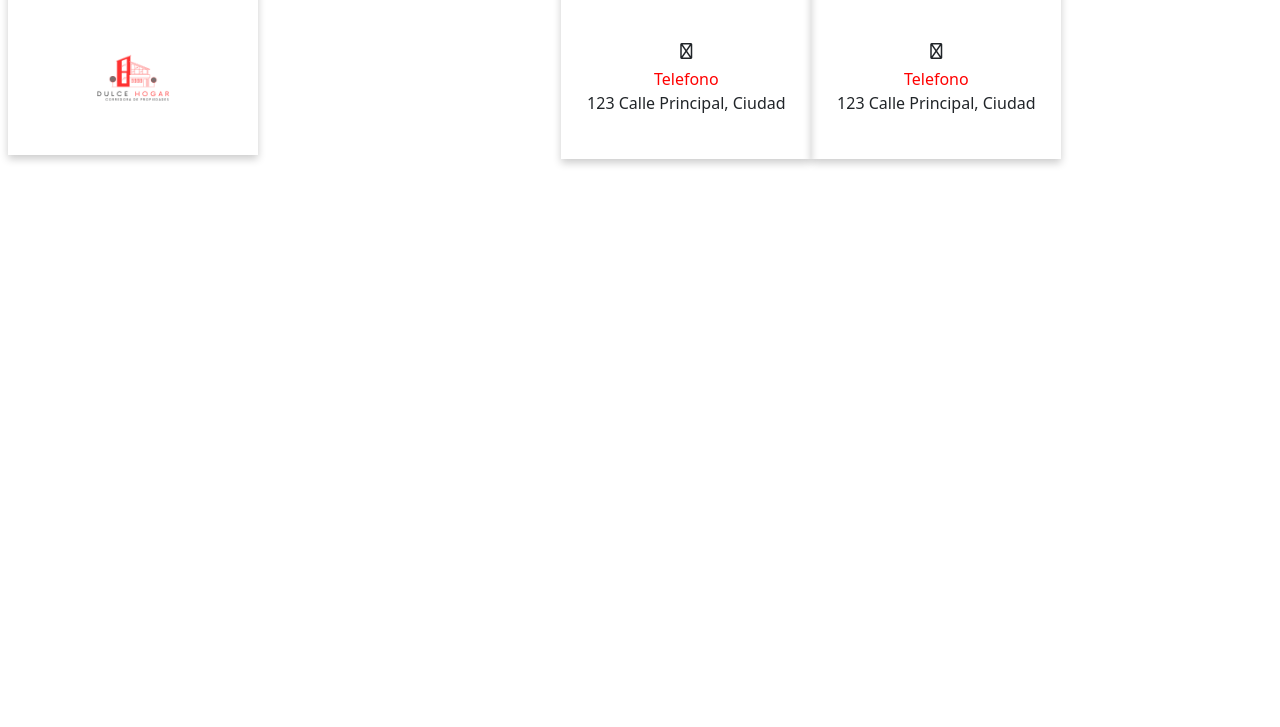
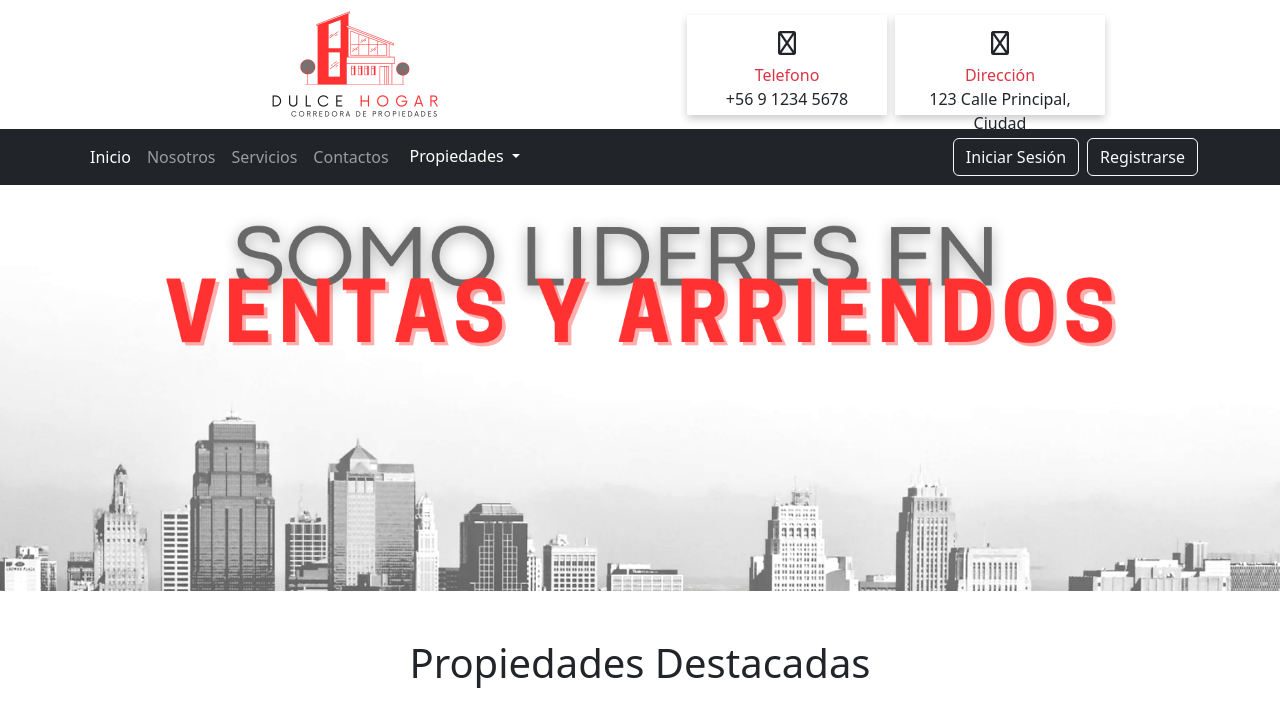
Before and after one commit to joseMunozNunez10/Dulce_Hogar, a Django app: page / in a window 1280 px wide. Shown: the top 727 px of the page. Run offline with Django 5.2, Linux system fonts and the light colour scheme; some libraries are stand-ins or nearby versions.

Commit message:
Se crea el archivo HTML(arriendos, navbar, servicios, ventas) se modifica about.html por acerca.html .-2 se agrega banner principal. .-3 se da cuarpo al index.html

```diff
--- a/m7_python/static/css/style.css
+++ b/m7_python/static/css/style.css
@@ -0,0 +1,39 @@
+
+/* #######################    ESTILOS NAVBAR    ####################### */
+
+.navbar-nav .d-flex {
+    margin-left: auto;
+}
+
+.navbar-nav .btn-outline-light {
+    margin-left: 10px;
+}
+
+
+.navbar-nav .btn-outline-light:hover {
+    color: #000;
+    background-color: #fff;
+}
+
+/* #######################    ESTILOS HEADER    ####################### */
+
+
+.cl_header {
+    padding-top: 0.1rem;
+    padding-bottom: 0.1rem;
+}
+
+
+.cl_header .d-flex > div {
+    margin-top: 0.1rem;
+    margin-bottom: 0.1rem;
+}
+
+
+.fa-phone, .fa-location-dot {
+    font-size: 1.5rem;
+}
+
+.text-danger {
+    color: red;
+}
--- a/m7_python/templates/about.html
+++ b/m7_python/templates/acerca.html
@@ -2,5 +2,5 @@
 {% load static %}
 
 {% block 'content' %}
-<h1>hola mundo</h1>
+    hola mundo
 {% endblock %}
--- a/m7_python/templates/base.html
+++ b/m7_python/templates/base.html
@@ -6,14 +6,12 @@
   <meta charset="utf-8">
   <meta name="viewport" content="width=device-width, initial-scale=1">
   <title>Dulce Hogar corredores</title>
-  <script src="https://kit.fontawesome.com/21bd0f4044.js" crossorigin="anonymous"></script>
-  <link href="https://cdn.jsdelivr.net/npm/bootstrap@5.3.3/dist/css/bootstrap.min.css" rel="stylesheet"
-    integrity="sha384-QWTKZyjpPEjISv5WaRU9OFeRpok6YctnYmDr5pNlyT2bRjXh0JMhjY6hW+ALEwIH" crossorigin="anonymous">
-
-
-
-   {% load static %}
-    <link rel="stylesheet" href="{% static 'css/style.css' %}">
+  <!-- Enlace a Bootstrap CSS -->
+  <link href="https://cdn.jsdelivr.net/npm/bootstrap@5.3.3/dist/css/bootstrap.min.css" rel="stylesheet" integrity="sha384-QWTKZyjpPEjISv5WaRU9OFeRpok6YctnYmDr5pNlyT2bRjXh0JMhjY6hW+ALEwIH" crossorigin="anonymous">
+  <!-- Enlace a Font Awesome (para los iconos) -->
+  <link rel="stylesheet" href="https://cdnjs.cloudflare.com/ajax/libs/font-awesome/6.0.0-beta3/css/all.min.css">
+  <!-- Enlace a tu archivo CSS personalizado -->
+  <link rel="stylesheet" href="{% static 'css/style.css' %}">
 </head>
 <body>
 
@@ -22,9 +20,17 @@
     {% endblock %}
 
 
+    {% block 'navbar' %}
+    {% include 'navbar.html'%}
+    {% endblock %}
+
+
     {% block 'content' %}
 
     {% endblock %}
+
+
+
 
 
   <script src="https://cdn.jsdelivr.net/npm/bootstrap@5.3.3/dist/js/bootstrap.bundle.min.js"
--- a/m7_python/templates/header.html
+++ b/m7_python/templates/header.html
@@ -1,36 +1,37 @@
-
 {% load static %}
 
-{% block 'content' %}
+{% block 'header' %}
 
-<div class="container-fluid position-fixed top-0 start-0 p-2" style="height: 110px;">
-    <div class="d-flex align-items-center justify-content-between col-12 col-lg-10" style="height: 100%;">
+<div class="cl_header container py-2"> <!-- Cambia 'pt-1' a 'py-1' para padding vertical -->
+    <div class="d-flex align-items-center justify-content-between col-12 col-lg-10 mx-auto"> <!-- Añadido 'mx-auto' para centrar el contenido en pantallas grandes -->
         <!-- Div para la imagen -->
-        <div class="align-items-center col-6 col-lg-4 pt-5" style="text-align: center; width: 250px; height: 200px; display: flex; flex-direction: column; justify-content: center; box-shadow: 0 4px 8px rgba(0, 0, 0, 0.2)">
-            <img src="{% static 'img/Dulce.png'%}" alt="logo" class="img-fluid" width="110" height="110">
+        <div class="d-flex align-items-center me-4"> <!-- Cambiado 'ms-5' a 'me-4' para espacio a la derecha -->
+            <img src="{% static 'img/logo350*110.png'%}" alt="logo" class="img-fluid" width="350" height="70">
         </div>
 
         <!-- Div para las cajas de información -->
-        <div class="d-flex align-items-center pt-2">
+        <div class="d-flex align-items-center gap-2"> <!-- Usado 'gap-2' para espacio entre cajas -->
             <!-- Caja para teléfono -->
-            <div class="align-items-center col-6 col-lg-4 pt-5" style="text-align: center; width: 250px; height: 200px; display: flex; flex-direction: column; justify-content: center; box-shadow: 0 4px 8px rgba(0, 0, 0, 0.2);">
-                <i class="fa-regular fa-phone pt-2 pb-2"></i>
-                <span style="color: red;">Telefono</span>
+            <div class="d-flex flex-column align-items-center text-center p-2" style="width: 200px; height: 100px; box-shadow: 0 4px 8px rgba(0, 0, 0, 0.2);">
+                <i class="fa-regular fa-phone py-2"></i>
+                <span class="text-danger">Telefono</span>
+                <p>+56 9 1234 5678</p>
+            </div>
+
+            <!-- Caja para dirección -->
+            <div class="d-flex flex-column align-items-center text-center p-2" style="width: 210px; height: 100px; box-shadow: 0 4px 8px rgba(0, 0, 0, 0.2);">
+                <i class="fa-regular fa-location-dot py-2"></i>
+                <span class="text-danger">Dirección</span>
                 <p>123 Calle Principal, Ciudad</p>
             </div>
-
-
-
-            <!-- Caja para dirección -->
-            <div class="align-items-center col-6 col-lg-4 pt-5" style="text-align: center; width: 250px; height: 200px; display: flex; flex-direction: column; justify-content: center; box-shadow: 0 4px 8px rgba(0, 0, 0, 0.2);">
-                <i class="fa-regular fa-location-dot pt-2 pb-2"></i>
-                <span style="color: red;">Telefono</span>
-                <p>123 Calle Principal, Ciudad</p>
-            </div>
-
-
         </div>
     </div>
 </div>
 
+
+<div class="container">
+
+
+</div>
+
 {% endblock %}
--- a/m7_python/templates/index.html
+++ b/m7_python/templates/index.html
@@ -3,6 +3,37 @@
 
 {% block 'content' %}
 
+<!-- banner principal  -->
+<img src="{% static 'img/banner_principal.png' %}" class="img-fluid" alt="banner principal corredores">
+
+<!-- Propiedades destacadas -->
+
+<div class="container pt-5 ">
+    <h1 class="text-center mb-5">Propiedades Destacadas</h1>
+    <div class="col-md-4 mb-4">
+        {% for inmueble in inmuebles %}
+        <div class="card">
+            <img src="{% static 'img/placeholder.jpg' %}" class="card-img-top" alt="Imagen de inmueble">
+            <div class="card-body">
+                <h5 class="card-title">{{ inmueble.nombre_inmueble }}</h5>
+                <p class="card-text">{{ inmueble.descripcion }}</p>
+                <p class="card-text">
+                    <i class="fa-solid fa-location-dot"></i><strong> Dirección:</strong> {{ inmueble.direccion }}</p>
+                <p class="card-text">
+                    <i class="fa-solid fa-arrows-up-down-left-right"></i><strong>  Metros Construidos:</strong> {{ inmueble.m2_construido }}</p>
+                <p class="card-text">
+                    <i class="fa-solid fa-toilet"></i><strong>  Número de Baños:</strong> {{ inmueble.numero_banos }}</p>
+                <p class="card-text">
+                    <i class="fa-solid fa-bed"></i><strong>  Número de Habitaciones:</strong> {{ inmueble.numero_hab }}</p>
+                <p class="card-text">
+                    <i class="fa-solid fa-arrows-up-down-left-right"></i><strong>  Metros Terreno:</strong> {{ inmueble.m2_terreno }}</p>
+                <p class="card-text">
+                    <i class="fa-solid fa-car"></i><strong>  Número de Estacionamientos:</strong> {{ inmueble.numero_est }}</p>
+            </div>
+        </div>
+        {% endfor %}
+    </div>
+</div>
 
 
 
--- /dev/null
+++ b/m7_python/templates/navbar.html
@@ -0,0 +1,47 @@
+{%load static %}
+
+{% block 'navbar' %}
+
+<nav class="navbar navbar-expand-lg navbar-dark bg-dark">
+    <div class="container">
+        <button class="navbar-toggler" type="button" data-bs-toggle="collapse" data-bs-target="#navbarSupportedContent" aria-controls="navbarSupportedContent" aria-expanded="false" aria-label="Toggle navigation">
+            <span class="navbar-toggler-icon"></span>
+        </button>
+        <div class="collapse navbar-collapse" id="navbarSupportedContent">
+            <ul class="navbar-nav me-auto mb-2 mb-lg-0">
+                <li class="nav-item">
+                    <a class="nav-link active" aria-current="page" href="{% url 'indice' %}">Inicio</a>
+                </li>
+                <li class="nav-item">
+                    <a class="nav-link" href="{% url 'acerca' %}">Nosotros</a>
+                </li>
+                <li class="nav-item">
+                    <a class="nav-link" href="{% url 'servicios' %}">Servicios</a>
+                </li>
+                <li class="nav-item">
+                    <a class="nav-link" href="{% url 'contactos' %}">Contactos</a>
+                </li>
+                <li class="nav-item dropdown">
+                    <button class="btn btn-dark dropdown-toggle" data-bs-toggle="dropdown" aria-expanded="false">
+                        Propiedades
+                    </button>
+                    <ul class="dropdown-menu dropdown-menu-dark">
+                        <li><a class="dropdown-item" href="{% url 'arriendos' %}">Arriendos</a></li>
+                        <li><a class="dropdown-item" href="{% url 'ventas' %}">Venta</a></li>
+                    </ul>
+                </li>
+            </ul>
+            <div class="d-flex ms-auto">
+                {% if not user.is_authenticated %}
+                <a class="btn btn-outline-light me-2" href="#">Iniciar Sesión</a>
+                <a class="btn btn-outline-light" href="#">Registrarse</a>
+                {% endif %}
+            </div>
+        </div>
+    </div>
+</nav>
+
+
+
+
+{% endblock %}
--- a/m7_python/views.py
+++ b/m7_python/views.py
@@ -1,4 +1,7 @@
 from django.shortcuts import render
+from .models import Inmuebles
+from .forms import FiltroInmuebleForm
+
 
 def inicio(request):
     return render(request, 'index.html', {})
@@ -8,3 +11,15 @@ def acerca(request):
 
 def bienvenido(request):
     return render(request, 'welcome.html', {})
+
+def servicios(request):
+    return render(request, 'servicios.html', {})
+
+def contactos(request):
+    return render(request, 'contactos.html', {})
+
+def arriendos(request):
+    return render(request, 'arriendo.html', {})
+
+def ventas(request):
+    return render(request, 'venta.html', {})
--- a/mysite/settings.py
+++ b/mysite/settings.py
@@ -78,7 +78,7 @@ DATABASES = {
     'default': {
         'ENGINE': 'django.db.backends.postgresql_psycopg2',
         'NAME': 'm7_python',
-        'USER': 'josemunoz',
+        'USER': 'postgres',
         'PASSWORD': '123456',
         'HOST': 'localhost',
         'PORT': '5432',
@@ -121,7 +121,7 @@ USE_TZ = True
 # https://docs.djangoproject.com/en/5.0/howto/static-files/
 
 STATIC_URL = 'static/'
-STATICFILES_DIRS = [BASE_DIR / "static"]
+
 
 # Default primary key field type
 # https://docs.djangoproject.com/en/5.0/ref/settings/#default-auto-field
--- a/mysite/urls.py
+++ b/mysite/urls.py
@@ -16,7 +16,7 @@ Including another URLconf
 """
 from django.contrib import admin
 from django.urls import include, path
-from m7_python.views import inicio, bienvenido, acerca
+from m7_python.views import inicio, bienvenido, acerca, servicios, contactos, arriendos, ventas
 
 
 urlpatterns = [
@@ -24,5 +24,9 @@ urlpatterns = [
     path('',inicio,name='indice'),
     path('bienvenido/',bienvenido,name='bienvenido'),
     path('acerca/',acerca,name='acerca'),
+    path('servicios/',servicios,name='servicios'),
+    path('contactos/',contactos,name='contactos'),
+    path('arriendos/',arriendos,name='arriendos'),
+    path('ventas/',ventas,name='ventas'),
 
 ]
```
Also changed, not shown: m7_python/forms.py (added, +28 -0 lines), m7_python/templates/arriendo.html (added, +8 -0 lines), m7_python/templates/contactos.html (added, +8 -0 lines), m7_python/templates/servicios.html (added, +8 -0 lines), m7_python/templates/venta.html (added, +8 -0 lines), temp.py (+45 -1 lines), m7_python/static/img/banner_principal.png (added), m7_python/static/img/logo350*110.png (added).
